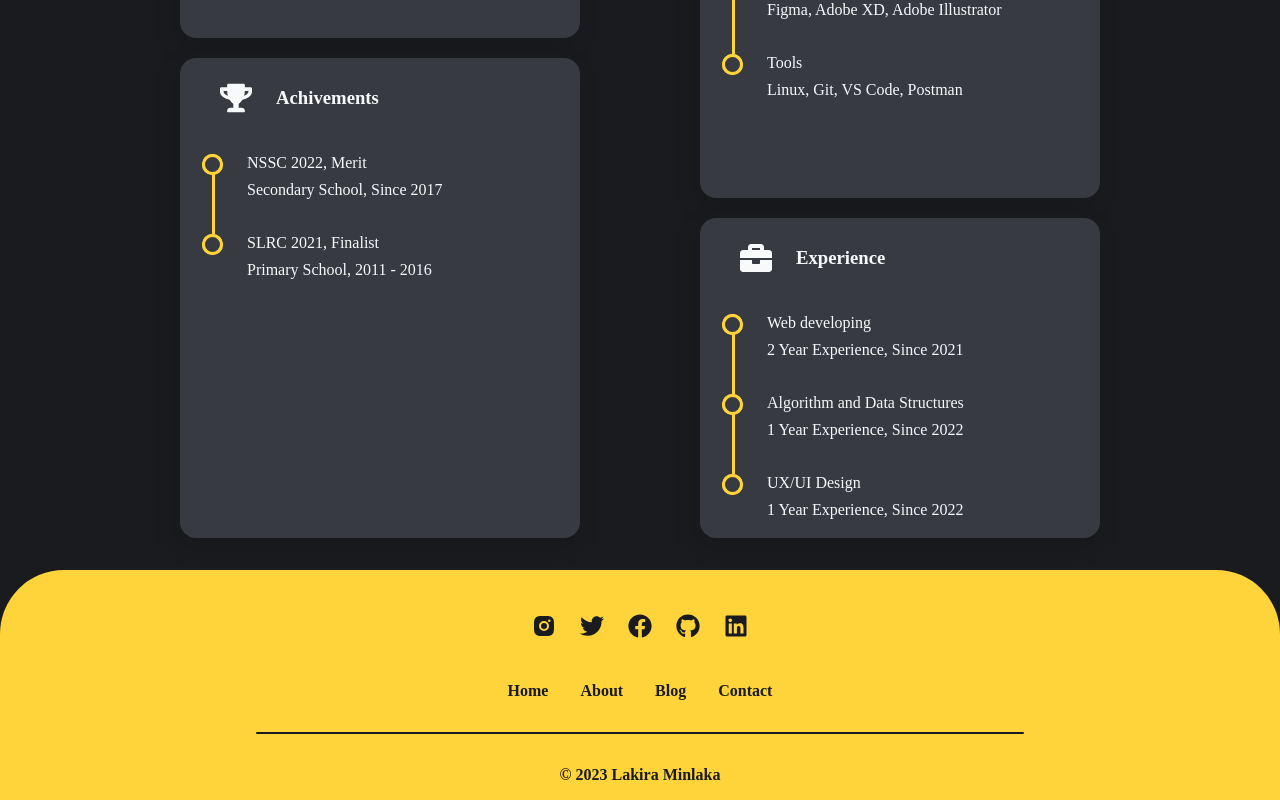
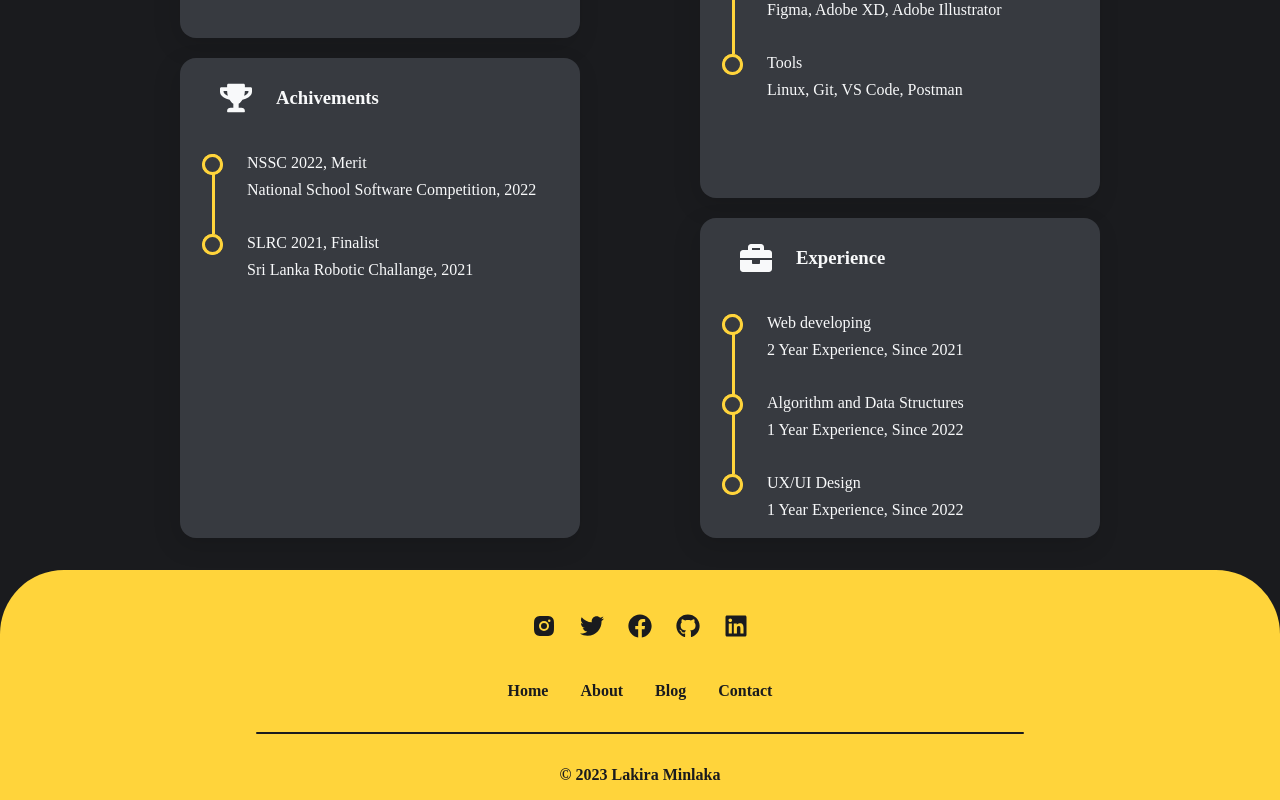
Before and after one commit to LakiraMD/My-Portfolio, a Next.js app: page /about in a window 1280 px wide. Shown: the part 1166-1966 px from the top of the page. Built offline with nearby package versions, Linux system fonts and the light colour scheme.

Commit message:
about page detail changed

```diff
--- a/src/pages/about.js
+++ b/src/pages/about.js
@@ -98,7 +98,7 @@ function about() {
                 NSSC 2022, Merit
               </h4>
               <p className={styles.timelineItemPara}>
-                Secondary School, Since 2017
+                National School Software Competition, 2022
               </p>
             </li>
             <li className={styles.timelineItem}>
@@ -106,7 +106,7 @@ function about() {
                 SLRC 2021, Finalist
               </h4>
               <p className={styles.timelineItemPara}>
-                Primary School, 2011 - 2016
+                Sri Lanka Robotic Challange, 2021
               </p>
             </li>
           </ol>
```
